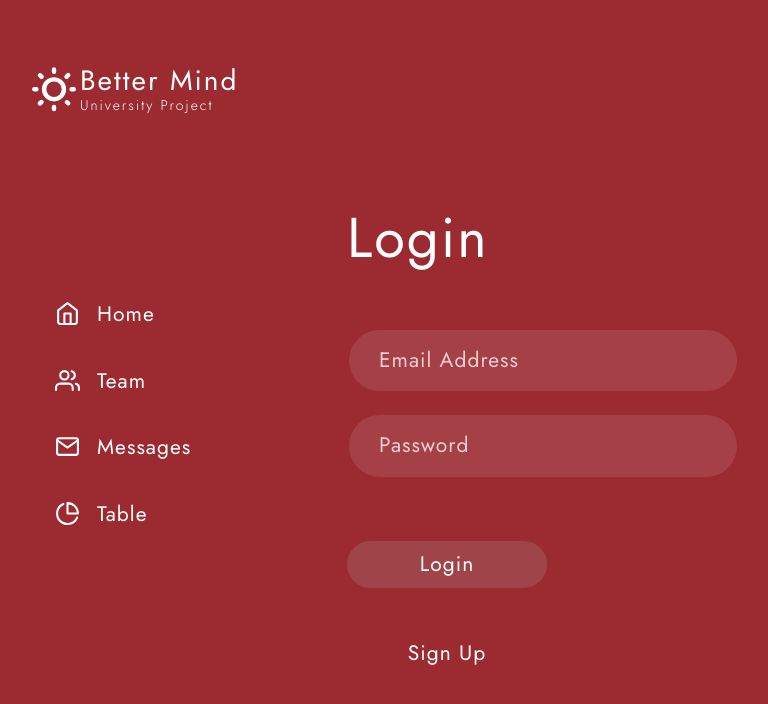
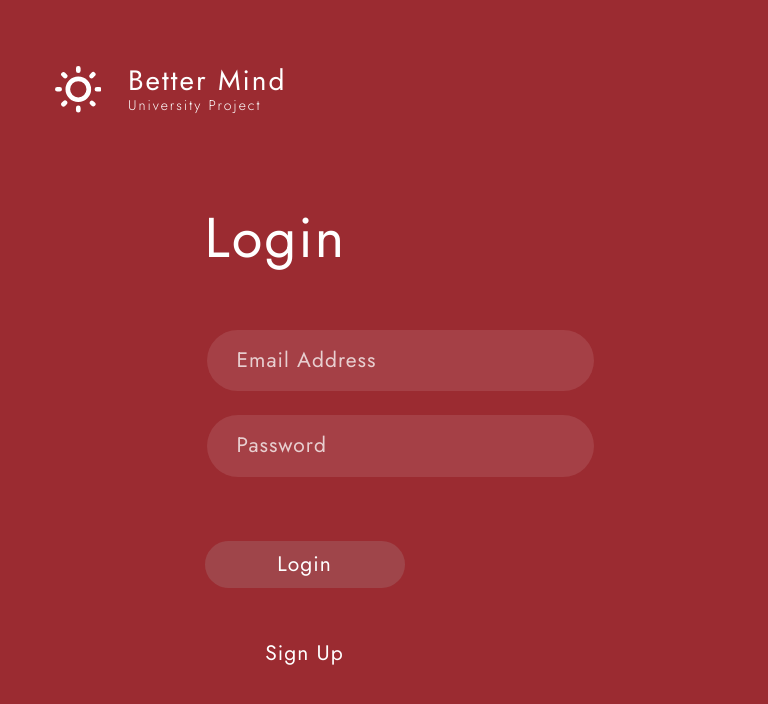
Before and after one commit to ibvsmxn/better-mind, a plain HTML site: page login.html in a window 1280 px wide. Shown: the whole page, without its empty margins (32-800 px from the left). Drawn offline with nearby package versions, Linux system fonts and the light colour scheme.

Commit message:
Menu removed on register and login pages, responsive work on logo

```diff
--- a/login.html
+++ b/login.html
@@ -42,12 +42,12 @@
 <header class="navbar navbar-dark sticky-top flex-md-nowrap p-5">
   <a class="navbar-brand col-md-3 me-0 px-3" href="#">
     <div class="row logo-table">
-      <div class="col-2 logo-section">
+      <div class="col-4 logo-section">
         <svg xmlns="http://www.w3.org/2000/svg" width="46.607" height="46.607" viewBox="0 0 46.607 46.607">
           <path id="Path_1" data-name="Path 1" d="M8.991,25.3a2.33,2.33,0,0,0-2.33-2.33H4.33a2.33,2.33,0,1,0,0,4.661h2.33A2.33,2.33,0,0,0,8.991,25.3Zm1.491,11.652L8.828,38.61A2.323,2.323,0,1,0,12.114,41.9l1.655-1.655a2.33,2.33,0,0,0-3.286-3.286ZM25.3,8.991a2.33,2.33,0,0,0,2.33-2.33V4.33a2.33,2.33,0,1,0-4.661,0v2.33A2.33,2.33,0,0,0,25.3,8.991Zm13.19,5.453a2.33,2.33,0,0,0,1.631-.676l1.655-1.655a2.33,2.33,0,1,0-3.286-3.286l-1.538,1.655a2.321,2.321,0,0,0,1.538,3.962Zm-27.964-.676a2.323,2.323,0,0,0,3.286-3.286L12.16,8.828a2.34,2.34,0,1,0-3.332,3.286Zm35.748,9.2h-2.33a2.33,2.33,0,1,0,0,4.661h2.33a2.33,2.33,0,1,0,0-4.661ZM40.125,36.956a2.33,2.33,0,0,0-3.169,3.169l1.655,1.655A2.323,2.323,0,0,0,41.9,38.494ZM25.3,12.487A12.817,12.817,0,1,0,38.121,25.3,12.817,12.817,0,0,0,25.3,12.487Zm0,20.973A8.156,8.156,0,1,1,33.46,25.3,8.156,8.156,0,0,1,25.3,33.46Zm0,8.156a2.33,2.33,0,0,0-2.33,2.33v2.33a2.33,2.33,0,1,0,4.661,0v-2.33A2.33,2.33,0,0,0,25.3,41.616Z" transform="translate(-2 -2)" fill="#fff"/>
         </svg>
       </div>
-      <div class="col-10">
+      <div class="col-8">
         Better Mind
         <span>University Project</span>
       </div>
@@ -67,38 +67,8 @@
 
 <div class="container">
   <div class="row login-positioning">
-    <nav id="sidebarMenu" class="col-md-3 d-md-block text-light sidebar collapse">
-      <div class="position-sticky pt-3 menu-position">
-        <ul class="nav flex-column">
-          <li class="nav-item">
-            <a class="nav-link" aria-current="page" href="index.html">
-              <span data-feather="home"></span>
-              Home
-            </a>
-          </li>
-          <li class="nav-item">
-            <a class="nav-link" href="team.html">
-              <span data-feather="users"></span>
-              Team
-            </a>
-          </li>
-          <li class="nav-item">
-            <a class="nav-link" href="messages.html">
-              <span data-feather="mail"></span>
-              Messages
-            </a>
-          </li>
-          <li class="nav-item">
-            <a class="nav-link" href="table.html">
-              <span data-feather="pie-chart"></span>
-              Table
-            </a>
-          </li>
-        </ul>
-      </div>
-    </nav>
 
-    <main class="col-md-9 ms-sm-auto col-lg-9 px-md-4">
+    <main class="col-md-9 col-lg-9 px-md-4">
 
 
       <h2>Login</h2>
```
Also changed, not shown: admin.html (+2 -2 lines), index.html (+2 -2 lines), messages.html (+2 -2 lines), register.html (+3 -33 lines), table.html (+2 -2 lines), team.html (+2 -2 lines).
